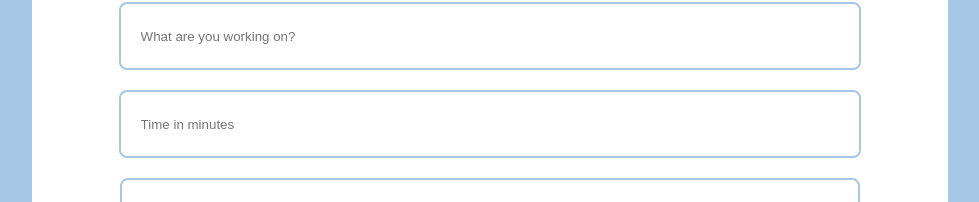
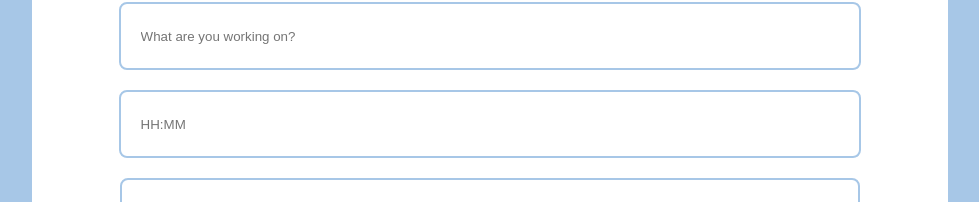
Before and after one commit to VelmaKimani/focus-timer, a React (Create React App) app in the folder client/: page / in a window 1280 px wide. Shown: the part 1114-1316 px from the top of the page, without its empty margins (160-1139 px from the left). Built offline with nearby package versions, Linux system fonts and the light colour scheme.

Commit message:
Edited time input

```diff
--- a/client/src/pages/Home.js
+++ b/client/src/pages/Home.js
@@ -60,7 +60,7 @@ export default function Home() {
         </div>
         <form className='addtasksec'>
           <input type='text' placeholder='What are you working on?'/>
-          <input type='number' placeholder='Time in minutes'/>
+          <input type='text' placeholder='HH:MM'/>
           <input type='date' placeholder='date'/>
           <input type='text' placeholder='Categorize your task'/>
           <input type='text' placeholder='Add a Note/Description?'/>
```
